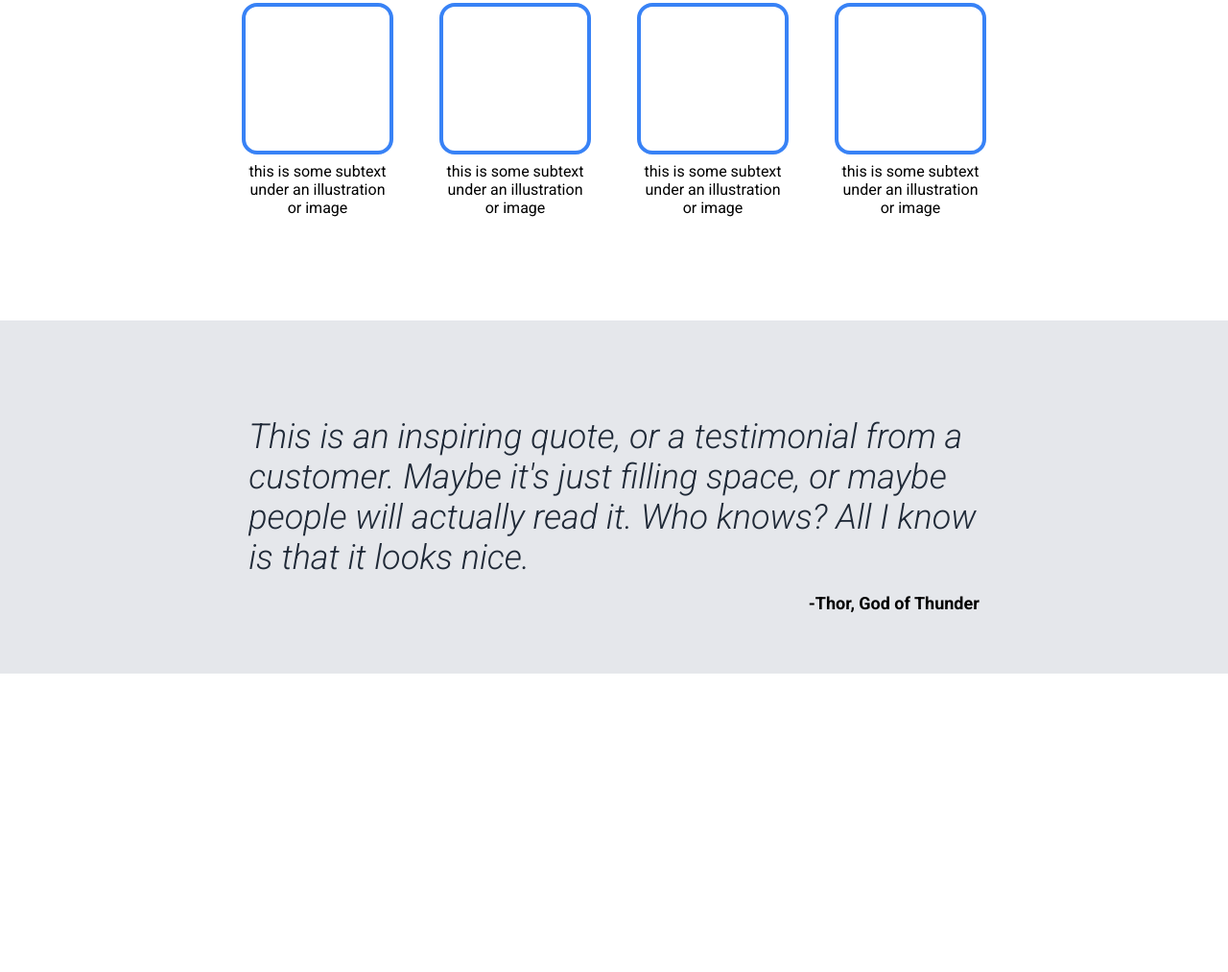
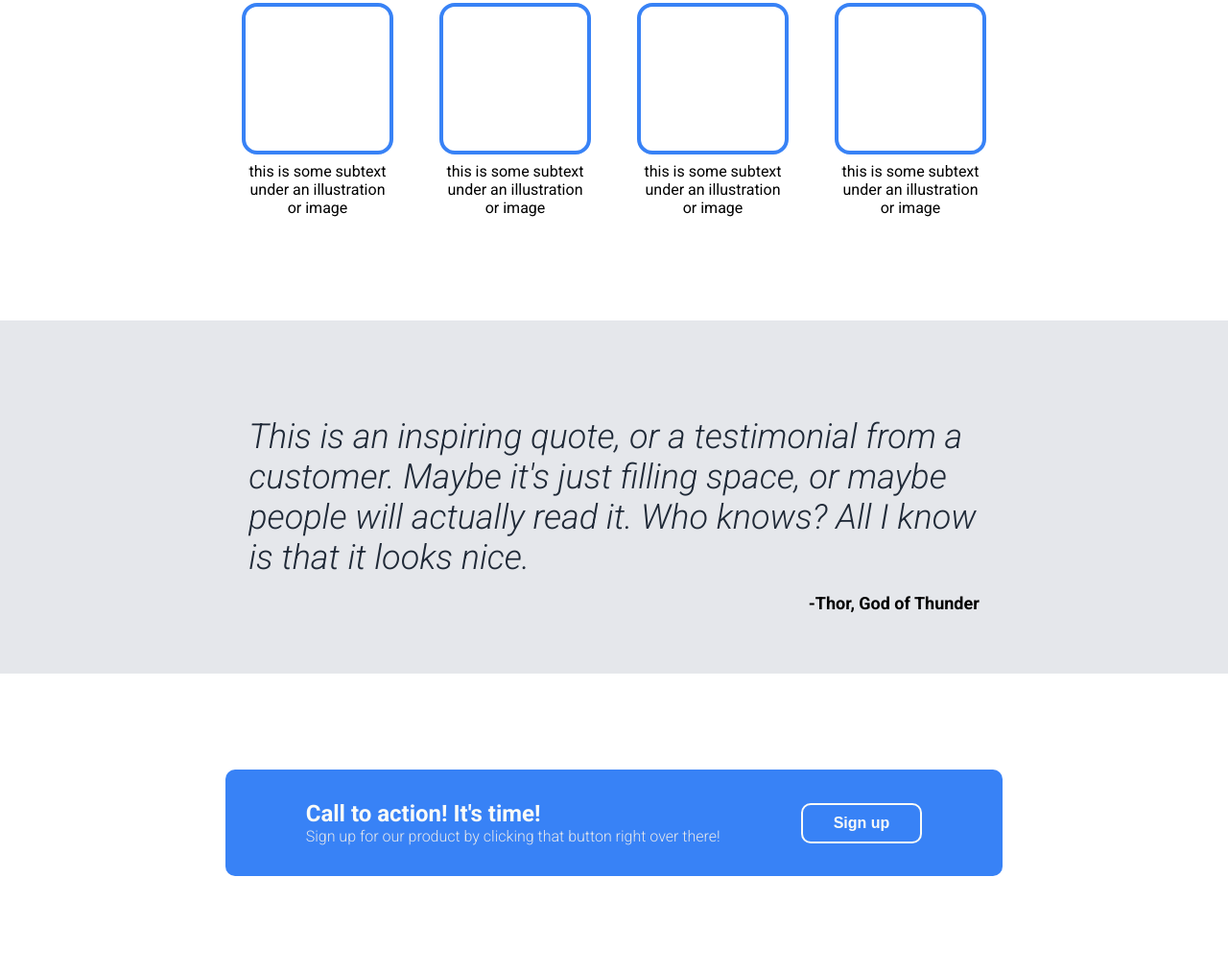
Before and after one commit to Spanthyx/landing-page, a plain HTML site: page index.html in a window 1280 px wide. Shown: the part 630-1643 px from the top of the page at 96% size. Before the commit the page ends 1332 px from the top, so only its background shows below. Drawn offline with Linux system fonts and the light colour scheme.

Commit message:
Complete Call-to-Action section

```diff
--- a/index.html
+++ b/index.html
@@ -66,6 +66,18 @@
             </div>
         </div>
     </div>
-
+    <div class="section cta">
+        <div class="main-section be-centered">
+            <div class="cta-content">
+                <div class="cta-left-content">
+                    <p class="cta-title"><strong>Call to action! It's time!</strong></p>
+                    <p class="cta-subtext">Sign up for our product by clicking that button right over there!</p>
+                </div>
+                <div class="cta-right-content">
+                    <button class="cta-button">Sign up</button>
+                </div>
+            </div>
+        </div>
+    </div>
 </body>
 </html>
--- a/styles.css
+++ b/styles.css
@@ -24,6 +24,30 @@ body {
     width: 70%;
 }
 
+button {
+    border-radius: 10px;
+
+    font-size: medium;
+    font-weight: bold;
+    color: #F9FAF8;
+    background-color: #3882F6;
+
+    padding: 10px 32px;
+}
+
+p {
+    margin: 0;
+}
+
+
+/* || UTILITIES */
+
+.be-centered {
+    display: flex;
+    flex-direction: column;
+    justify-content: center;
+    align-items: center;
+}
 
 
 /* || HEADER */
@@ -64,7 +88,7 @@ header {
     justify-content: center;
     align-items: fill;
 
-    margin: 100px;
+    padding: 100px;
 }
 
 .hero-content-left {
@@ -102,15 +126,6 @@ header {
 
 .hero-button {
     border: none;
-    border-radius: 10px;
-
-    padding: 10px 32px;
-
-    font-size: medium;
-    font-weight: bold;
-    color: #F9FAF8;
-    background-color: #3882F6;
-
 }
 
 
@@ -173,16 +188,9 @@ header {
     background-color: #E5E7EB;
 }
 
-.be-centered {
-    display: flex;
-    flex-direction: column;
-    justify-content: center;
-    align-items: center;
-}
-
 .quote-content {
-    margin-top: 100px;
-    margin-bottom: 63px;
+    padding-top: 100px;
+    padding-bottom: 63px;
 
     width: 85%;
 }
@@ -202,3 +210,37 @@ header {
     text-align: right;
     font-size: large;
 }
+
+
+/* || CALL TO ACTION */
+
+.cta {
+    padding: 100px 0;
+}
+
+.cta-content {
+    display: flex;
+    justify-content: space-between;
+    align-items: center;
+    gap: 84px;
+
+    padding: 32px 84px;
+
+    border-radius: 10px;
+
+    background-color: #3882F6;
+}
+
+.cta-title {
+    font-size: 24px;
+    color: #F9FAF8;
+}
+
+.cta-subtext {
+    font-weight: 300;
+    color: #E5E7EB;
+}
+
+.cta-button {
+    border: 2px solid #F9FAF8;
+}
```
